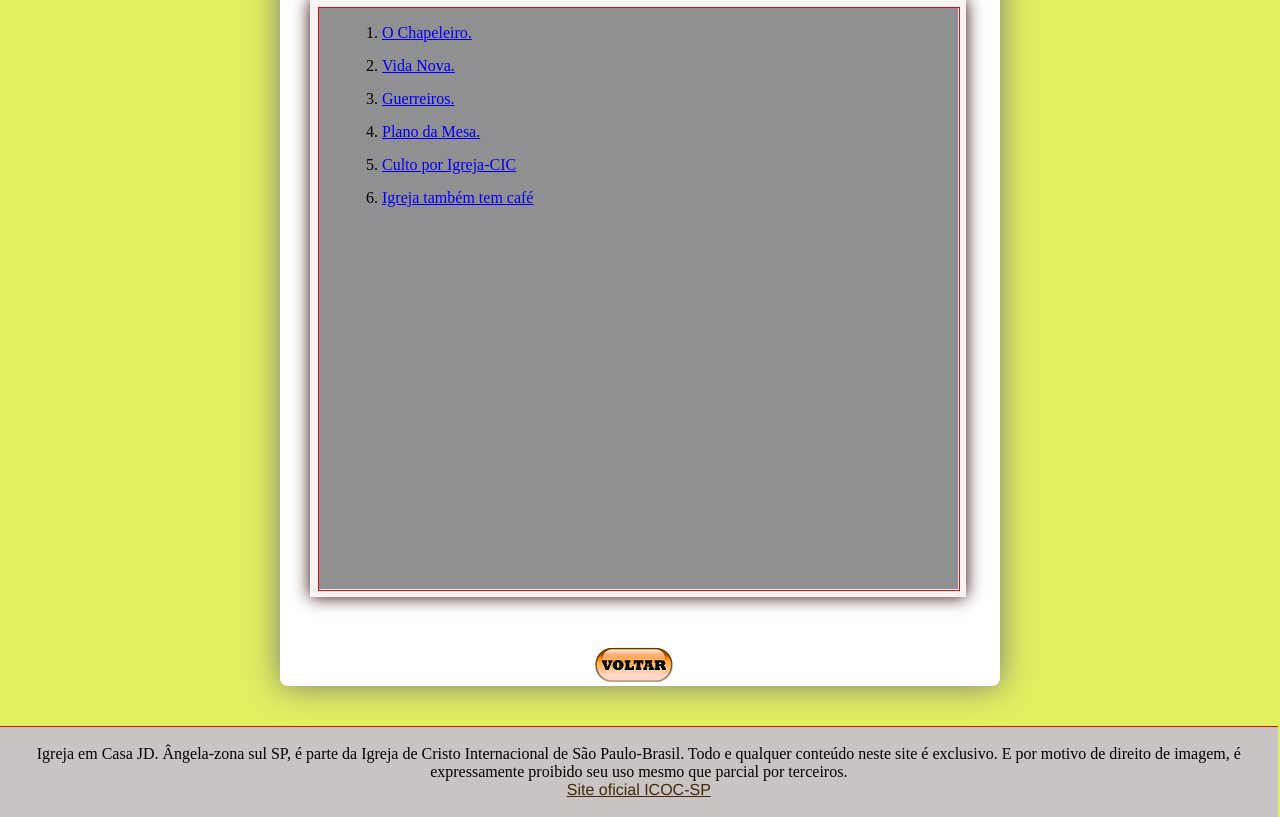
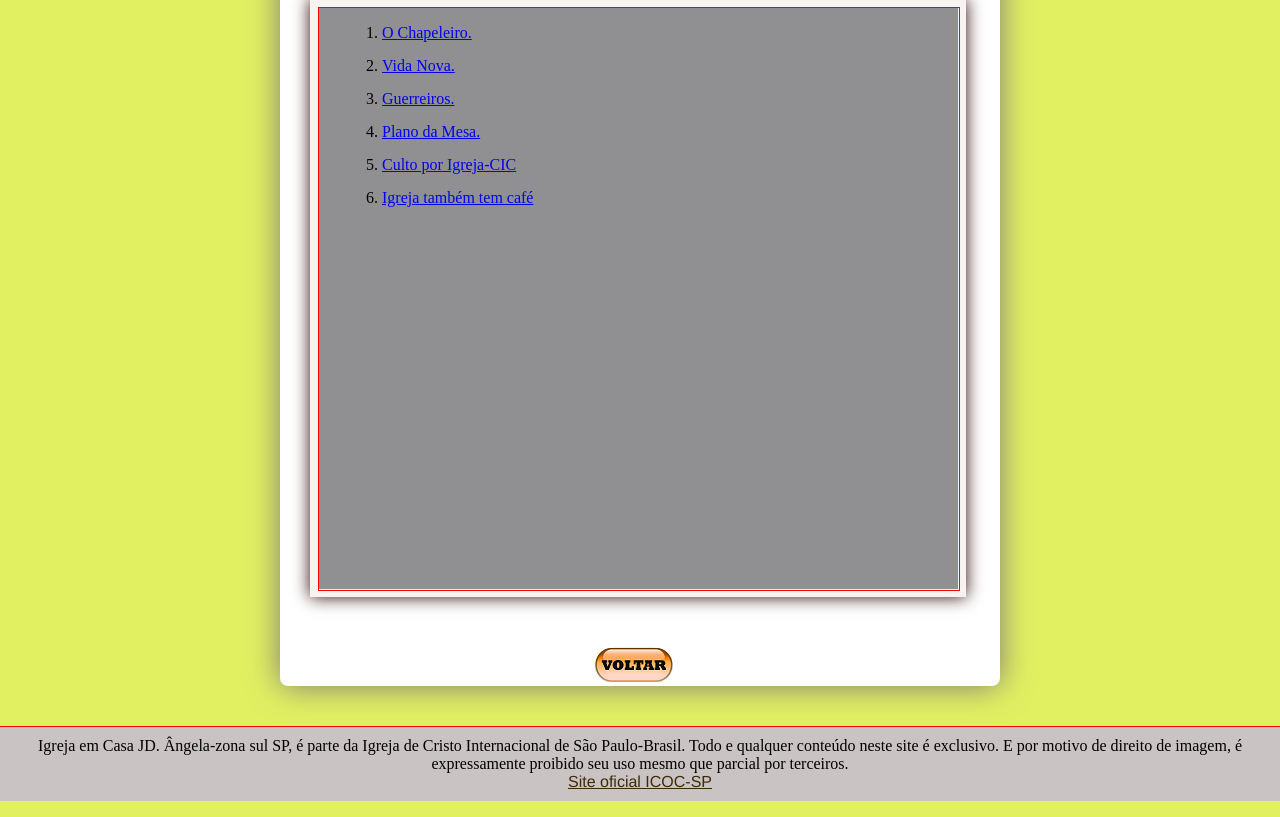
Before and after one commit to GuglielmoTargino/RIC_JD_ANGELA, a PHP site: page /fotos.html in a window 1280 px wide. Shown: the part 398-1215 px from the top of the page. Run offline with PHP 8.4, Linux system fonts and the light colour scheme.

Commit message:
footer
ajuste de footer apenas

```diff
--- a/libraries/stylesheet.css
+++ b/libraries/stylesheet.css
@@ -21,13 +21,14 @@ div#principal{
 }
 
 footer{
-    width: 97%;
+    width: 100%;
     background-color: rgb(202, 195, 195);
     position: absolute;
     clear: both;
     border-top: 1px solid red;
     text-align: center;
-    padding:18px;
+   padding-top: 10px;
+   padding-bottom: 10px;
     margin-top: 30px;
     margin-bottom: 30px;
 }
```
